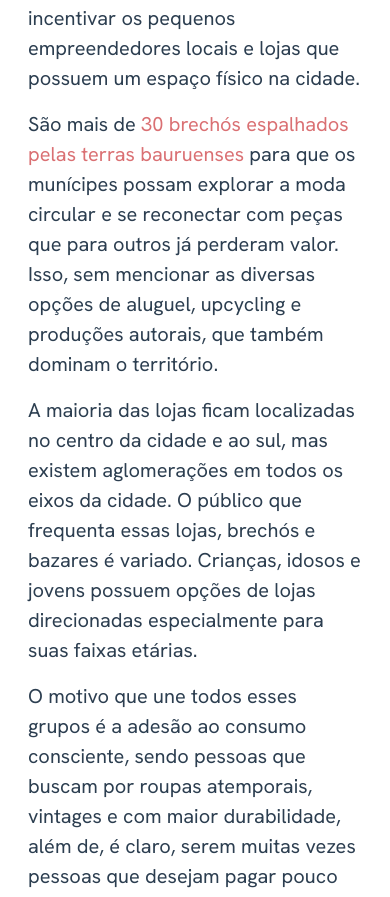
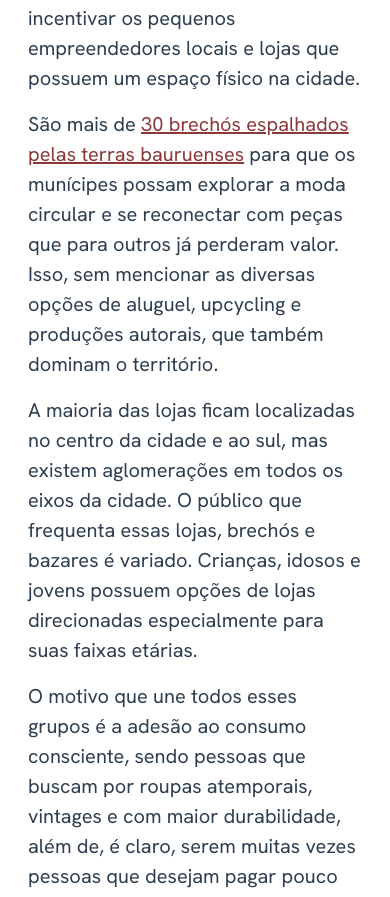
Before and after one commit to moda-circular-bauru/moda-circular-bauru, a Vue app: page /bauru in a window 390 px wide. Shown: the part 910-1807 px from the top of the page. Built offline with nearby package versions, Linux system fonts and the light colour scheme.

Commit message:
:bug: fix: mobile responsivity

```diff
--- a/src/assets/global.css
+++ b/src/assets/global.css
@@ -171,7 +171,6 @@ h4.highlight-text {
 }
 
 
-
 @media screen and (min-width: 1024px) {
     .only-mobile {
         display: none !important;
@@ -185,6 +184,11 @@ h4.highlight-text {
 
     .only-desktop {
         display: none !important;
+    }
+
+    .link-default {
+      color: var(--color-2); /* Cor alterada para o estilo hover */
+      text-decoration: underline;
     }
 }
 
--- a/src/components/HeaderMenu.vue
+++ b/src/components/HeaderMenu.vue
@@ -97,7 +97,7 @@
         font-weight: 700;
         font-size: 18px;
 
-        padding: 28px 0px;
+        padding: 25px 0px;
     }
 
     .main-header .main-header__navigation-list--item a:hover,
```
